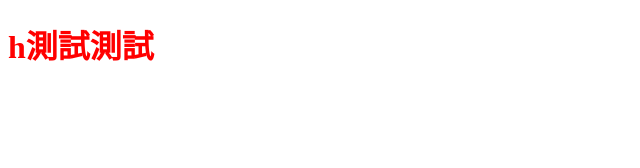
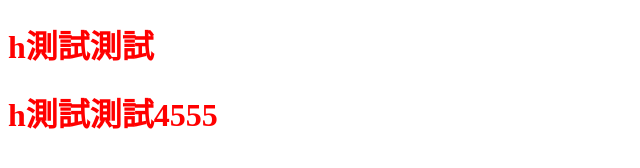
Before and after one commit to ASIATING/tingtestt2022.github.io, a plain HTML site: page index.html in a window 1280 px wide. Shown: the whole page, without its empty margins (0-640 px from the left). Drawn offline with Linux system fonts and the light colour scheme.

Commit message:
after test

```diff
--- a/index.html
+++ b/index.html
@@ -9,5 +9,6 @@
 </head>
 <body>
     <h1>h測試測試</h1>
+    <h1>h測試測試4555</h1>
 </body>
 </html>
```
Also changed, not shown: a.txt.txt (added).
